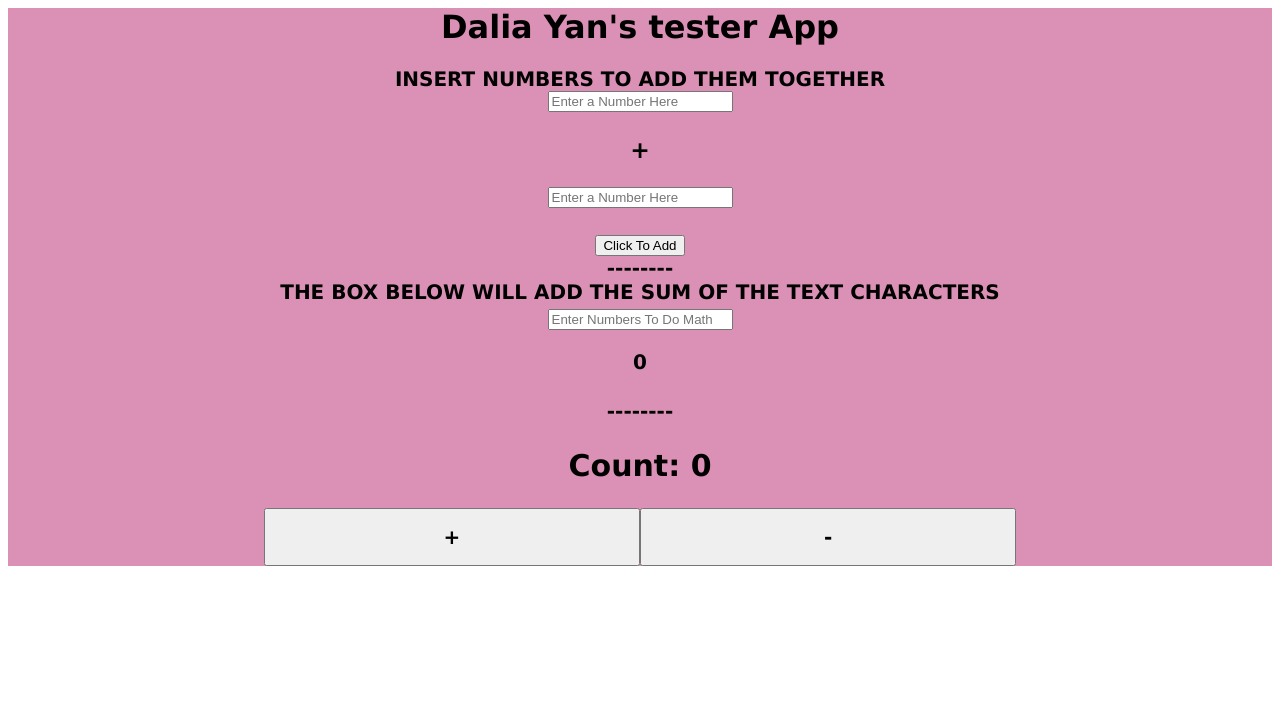
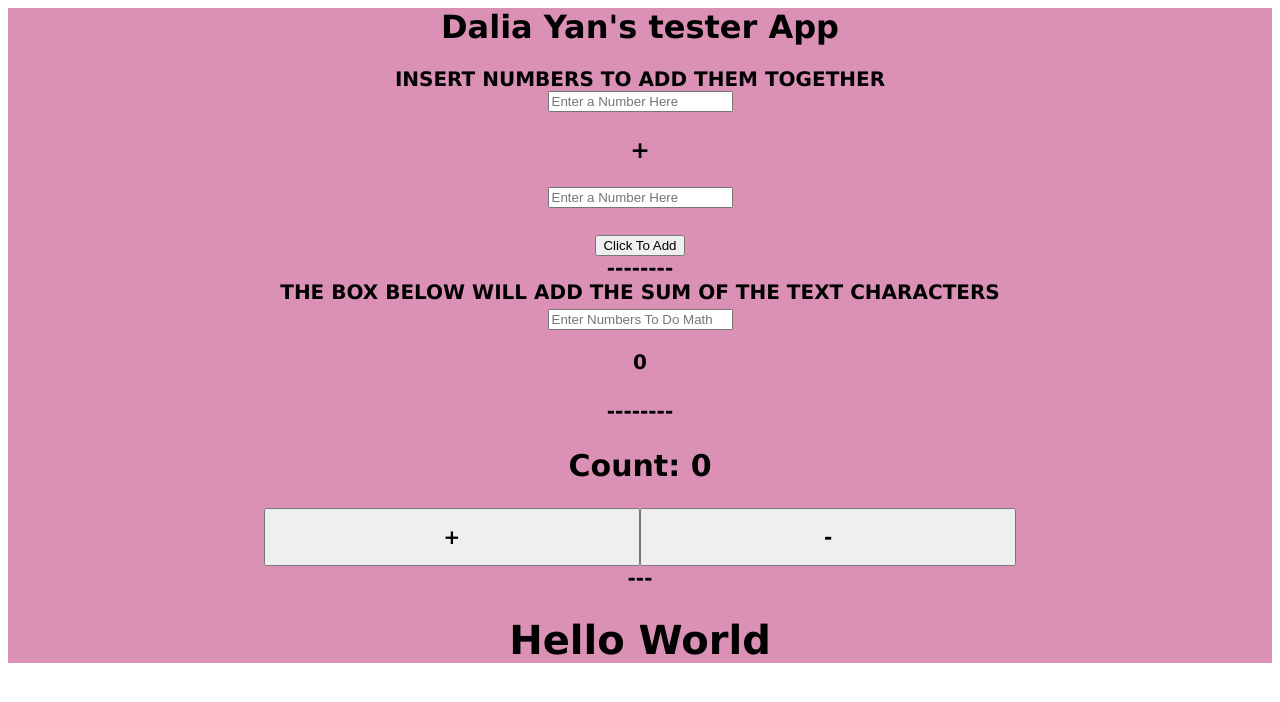
Before and after one commit to daliayan/smallApp, a React app: page / in a window 1280 px wide. Shown: the top 702 px of the page. Built offline with nearby package versions, Linux system fonts and the light colour scheme.

Commit message:
adding more functionality

```diff
--- a/src/components/About.js
+++ b/src/components/About.js
@@ -2,6 +2,7 @@ import React from 'react';
 import AdderButton from './AddOn /AdderButton';
 import Counter from './AddOn /Counter';
 import PlusMinus from './AddOn /PlusMinus';
+import AddToString from './AddOn /AddToString';
 
 const About = () => {
   return (
@@ -17,6 +18,11 @@ const About = () => {
           --------
       </div>
         <PlusMinus></PlusMinus>
+        <div>
+          ---
+        </div>
+      <AddToString header="Hello World"/>
+
     </header>
   );
 }
--- /dev/null
+++ b/src/components/AddOn /AddToString.js
@@ -0,0 +1,24 @@
+import React, { Component } from 'react'
+
+export class AddToString extends Component {
+
+    state = {
+        symbol: ""
+    }
+
+    onClick = () => {
+        this.setState({
+            symbol: this.state.symbol + '!'
+        })
+    }
+
+    render() {
+        return (
+            <div>
+                <h1 onClick={this.onClick}>{this.props.header}{this.state.symbol}</h1>
+            </div>
+        )
+    }
+}
+
+export default AddToString;
```
Also changed, not shown: src/components/BoldenMe.js (added).
